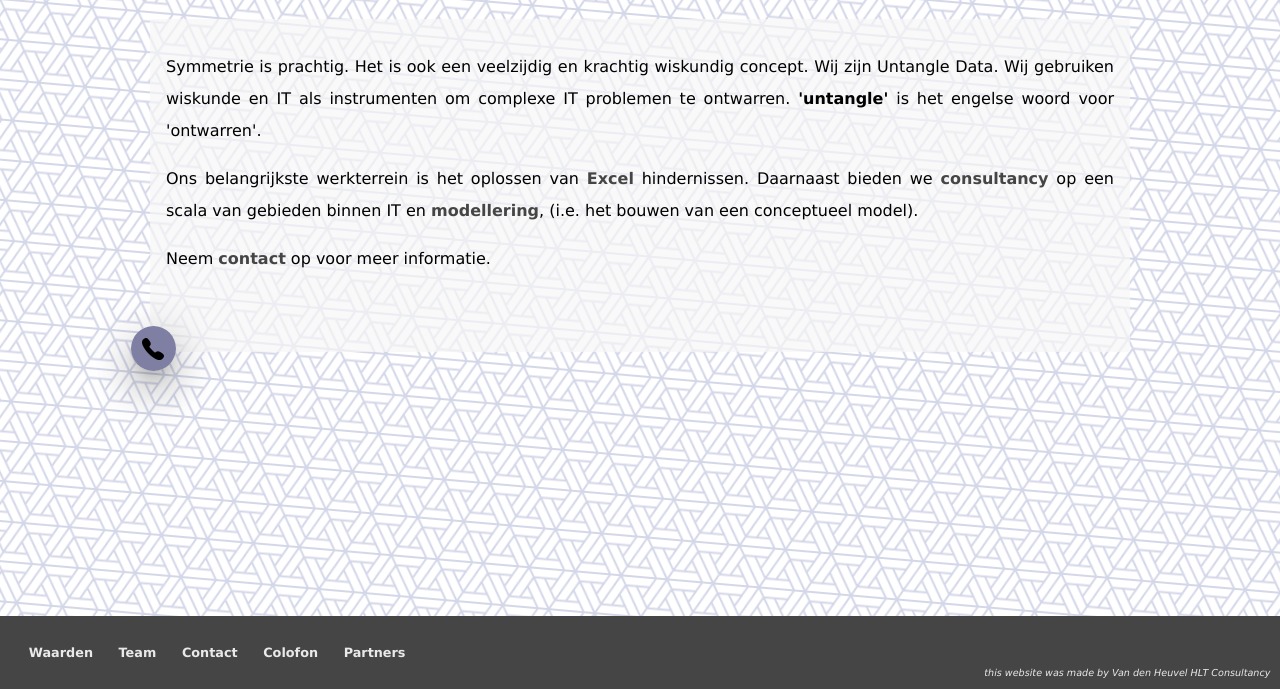
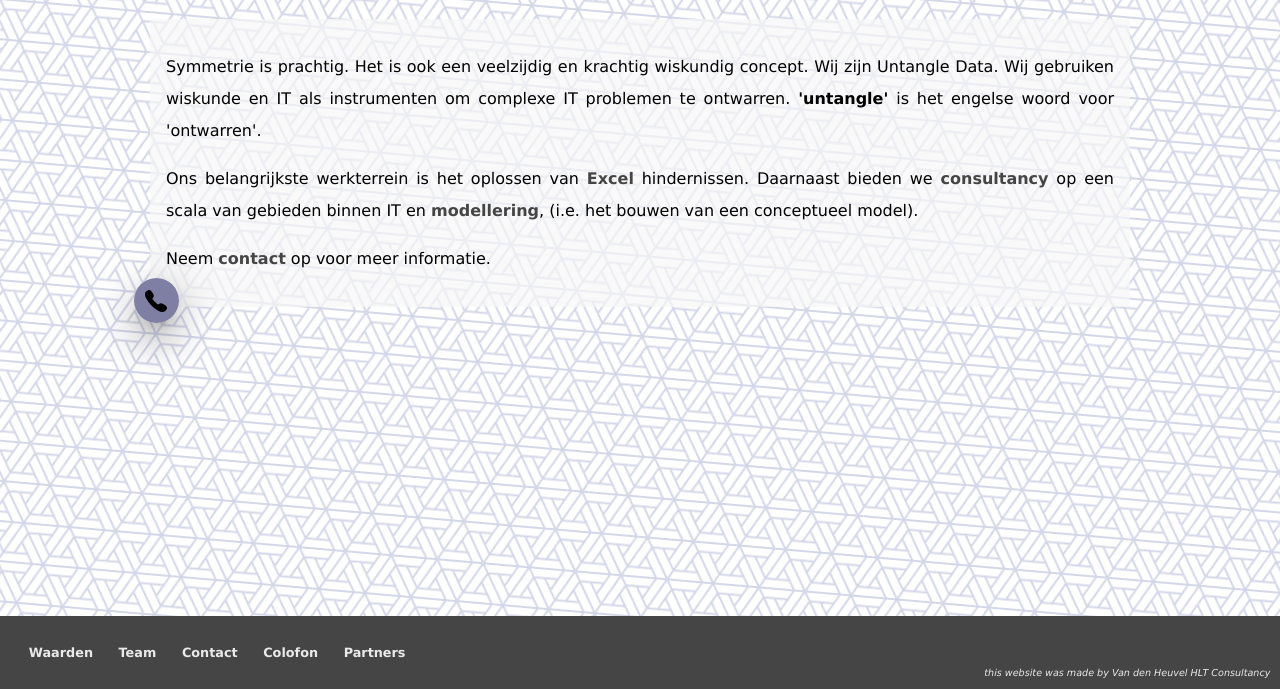
Before and after one commit to BoatyMcBoatFaceBoat/tempWebsite, a PHP site: page / in a window 1280 px wide. Shown: the part 111-800 px from the top of the page. Run offline with PHP 8.4, Linux system fonts and the light colour scheme; style sheets or scripts are compiled from the project's sources.

Commit message:
make icon position absolute

```diff
--- a/styles/_temp.scss
+++ b/styles/_temp.scss
@@ -2,7 +2,7 @@
 
 header {
     $flag-height: 50px;
-    z-index: 1;
+    z-index: 2;
 
     .lang {
         position: absolute;
--- a/styles/_theme.scss
+++ b/styles/_theme.scss
@@ -112,15 +112,18 @@ $phone-height: 2em;
 .contact-element {
 
 
-  position: relative;
+  // position: relative;
+  position: absolute;
+  bottom: -1em;
+  left: -1em;
   // top: 1em;
   // left: -1em;
   // margin: 0 !important;
   // margin-left: calc(-1 * (#{$phone-height} + #{$phone-padding}) / 2);
   // margin-top: calc((#{$phone-height} + #{$phone-padding}) / 2);
 
-  left: calc(-1 * (#{$phone-height} + #{$phone-padding}) / 2);
-  top: calc((#{$phone-height} + #{$phone-padding}) / 2);
+  // left: calc(-1 * (#{$phone-height} + #{$phone-padding}) / 2);
+  // top: calc((#{$phone-height} + #{$phone-padding}) / 2);
   padding: 0 !important;
   // width: 120px;
   background:   white;
@@ -168,7 +171,7 @@ $phone-height: 2em;
   $larger-phone-padding: 0.6em;
   // left: calc(-1 * (#{$phone-height} + #{$larger-phone-padding}) / 2);
   // top: calc(-1 * (#{$phone-height} + #{$larger-phone-padding}) / 2);
-  transform: translate(-$larger-phone-padding * 0.5, -$larger-phone-padding * 0.5);
+  transform: translate($larger-phone-padding * 0.5, $larger-phone-padding * 0.5);
   .phone {
     padding: $larger-phone-padding;
 
--- a/styles/google0071ab626dc81ed1.html
+++ /dev/null
@@ -1 +0,0 @@
-google-site-verification: google0071ab626dc81ed1.html
--- a/styles/style.scss
+++ b/styles/style.scss
@@ -81,6 +81,7 @@ header {
 
 .content-wrapper {
   div.content {
+    position: relative;
     width: 85vw;
     max-width: 980px;
     // margin: 0 auto;
@@ -133,6 +134,7 @@ footer {
 /* breadcrumb */
 
 .breadCrumb {
+  z-index: 1;
   width: 100%;
   height: $breadcrumb-height;
   font-size: 0.8rem;
```
